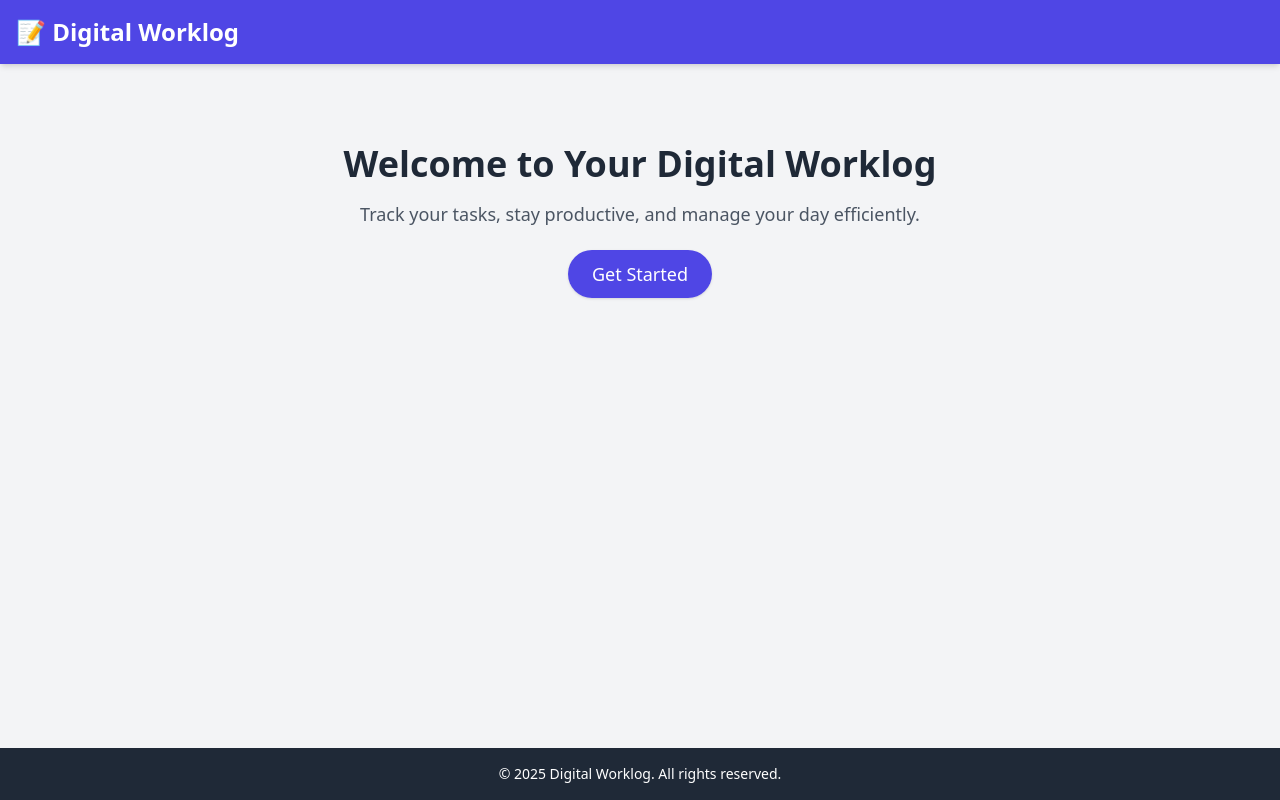
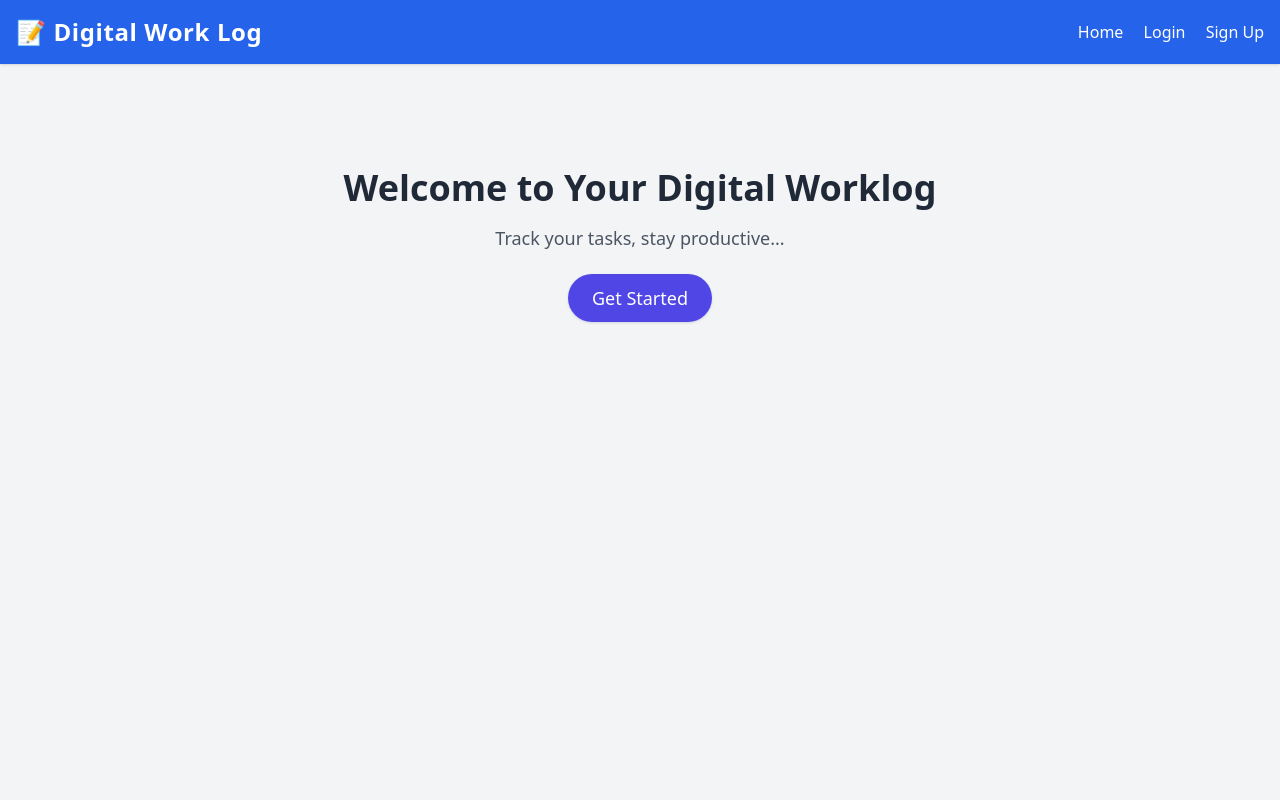
Before and after one commit to Abishek-sk46/digital-worklog, a Django app: page / in a window 1280 px wide. Run offline with Django 4.2, Linux system fonts and the light colour scheme; some libraries are stand-ins or nearby versions.

Commit message:
fix: UI errors

```diff
--- a/digitalworklog/settings.py
+++ b/digitalworklog/settings.py
@@ -131,7 +131,7 @@
 DEFAULT_AUTO_FIELD = 'django.db.models.BigAutoField'
 
 LOGOUT_REDIRECT_URL = 'home'
-
+LOGIN_REDIRECT_URL = 'dashboard'
 
 
 LOGIN_URL = 'login'
--- a/log_app/templates/log_app/home.html
+++ b/log_app/templates/log_app/home.html
@@ -1,32 +1,10 @@
-<!DOCTYPE html>
-<html lang="en">
-<head>
-  <meta charset="UTF-8">
-  <title>Digital Worklog</title>
-  <script src="https://cdn.tailwindcss.com"></script>
-</head>
-<body class="bg-gray-100 font-sans leading-normal tracking-normal min-h-screen flex flex-col">
-
-  <!-- Navbar -->
-  <nav class="bg-indigo-600 p-4 shadow-md">
-    <div class="container mx-auto">
-      <h1 class="text-white text-2xl font-semibold">📝 Digital Worklog</h1>
-    </div>
-  </nav>
-
-  <!-- Main Content -->
+{% extends 'log_app/base.html' %}
+{% block content %}
 <main class="container mx-auto px-4 py-20 text-center flex-grow">
   <h2 class="text-4xl font-bold text-gray-800 mb-4">Welcome to Your Digital Worklog</h2>
-    <p class="text-lg text-gray-600 mb-8">Track your tasks, stay productive, and manage your day efficiently.</p>
+  <p class="text-lg text-gray-600 mb-8">Track your tasks, stay productive...</p>
   <a href="{% url 'worklog_list' %}" class="bg-indigo-600 text-white px-6 py-3 rounded-full text-lg shadow hover:bg-indigo-700 transition">
     Get Started
   </a>
 </main>
-
-  <!-- Footer -->
-  <footer class="bg-gray-800 text-white text-center py-4">
-    <p class="text-sm">&copy; 2025 Digital Worklog. All rights reserved.</p>
-  </footer>
-
-</body>
-</html>
+{% endblock %}
```
Lines whose indentation alone changed are shown as unchanged.
